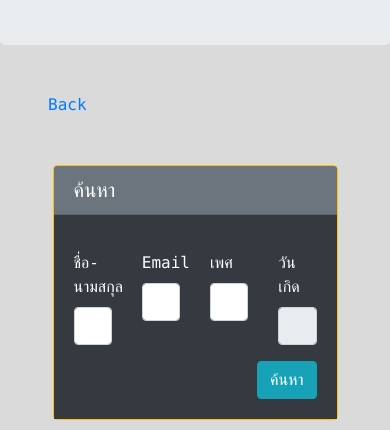
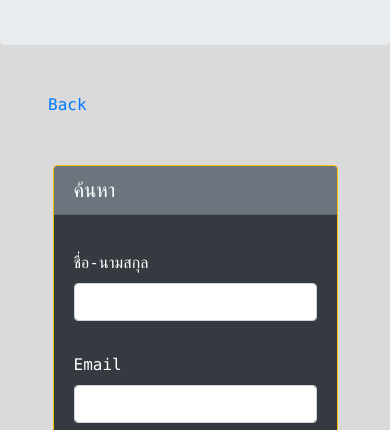
Before and after one commit to aonitcmtc/follow_the_money, a plain HTML site: page view/user_list.html in a window 390 px wide. Shown: the part 187-617 px from the top of the page. Drawn offline with nearby package versions, Linux system fonts and the light colour scheme; no server answers.

Commit message:
add search responsive

```diff
--- a/view/user_list.html
+++ b/view/user_list.html
@@ -44,19 +44,19 @@
         <div class="card-body bg-dark">
 
           <div class="row justify-content-center">
-            <div class="col-3 text-left my-3">
+            <div class="col-12 col-sm-6 col-md-6 col-lg-3 text-left my-3">
               <label for="filter_full_name">ชื่อ-นามสกุล</label>
               <input id="filter_full_name" type="text" class="form-control">
             </div>
-            <div class="col-3 text-left my-3">
+            <div class="col-12 col-sm-6 col-md-6 col-lg-3 text-left my-3">
               <label for="filter_email">Email</label>
               <input id="filter_email" type="text" class="form-control">
             </div>
-            <div class="col-3 text-left my-3">
+            <div class="col-12 col-sm-6 col-md-6 col-lg-3 text-left my-3">
               <label for="filter_sex">เพศ</label>
               <input id="filter_sex" type="text" class="form-control">
             </div>
-            <div class="col-3 text-left my-3">
+            <div class="col-12 col-sm-6 col-md-6 col-lg-3 text-left my-3">
               <label for="filter_birthday">วันเกิด</label>
               <input type="text" id="filter_birthday" name="birthday" autocomplete="off" class="datepicker form-control" required>
             </div>
```
